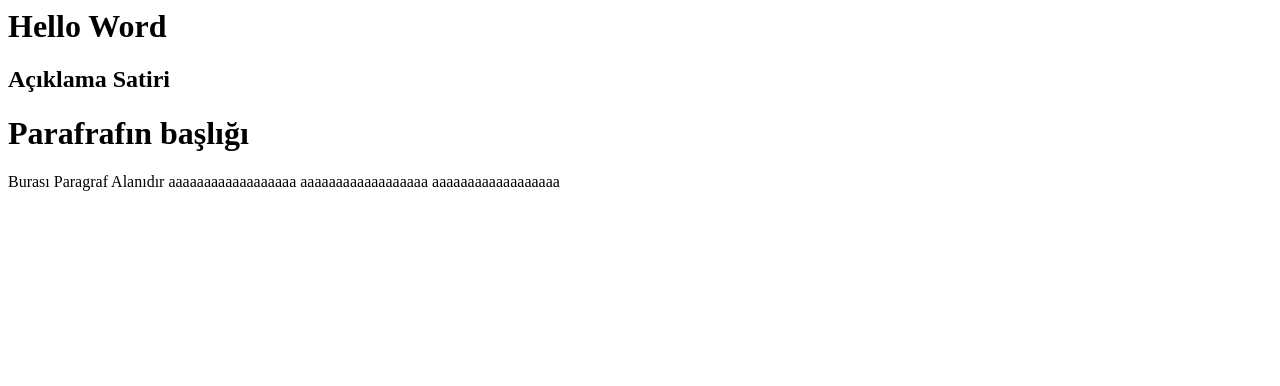
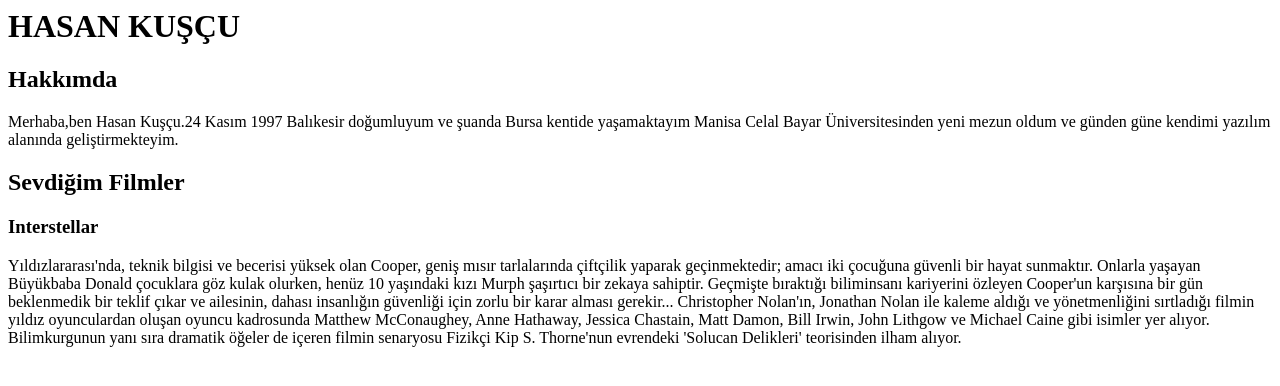
Before and after one commit to kuscuhasann/kodluyoruzFronted101Egitimi, a plain HTML site: page index.html in a window 1280 px wide. Drawn offline with Linux system fonts and the light colour scheme.

Commit message:
Odev 1 Tamamlandı.

```diff
--- a/index.html
+++ b/index.html
@@ -1,9 +1,12 @@
-<h1>Hello Word</h1>
-<!---Aciklama satiri kullanimi-->
-<h2>Açıklama Satiri</h2>
-<h1>Parafrafın başlığı</h1>
-<p>Burası Paragraf Alanıdır
-    aaaaaaaaaaaaaaaaaa
-    aaaaaaaaaaaaaaaaaa
-    aaaaaaaaaaaaaaaaaa
+<h1>HASAN KUŞÇU</h1>
+<h2>Hakkımda</h2>
+<p>Merhaba,ben Hasan Kuşçu.24 Kasım 1997 Balıkesir doğumluyum ve şuanda Bursa kentide yaşamaktayım
+Manisa Celal Bayar Üniversitesinden yeni mezun oldum ve günden güne kendimi yazılım alanında geliştirmekteyim.
 </p>
+<h2>Sevdiğim Filmler</h2>
+<h3>Interstellar</h3>
+<p>
+    Yıldızlararası'nda, teknik bilgisi ve becerisi yüksek olan Cooper, geniş mısır tarlalarında çiftçilik yaparak geçinmektedir; amacı iki çocuğuna güvenli bir hayat sunmaktır. Onlarla yaşayan Büyükbaba Donald çocuklara göz kulak olurken, henüz 10 yaşındaki kızı Murph şaşırtıcı bir zekaya sahiptir. Geçmişte bıraktığı biliminsanı kariyerini özleyen Cooper'un karşısına bir gün beklenmedik bir teklif çıkar ve ailesinin, dahası insanlığın güvenliği için zorlu bir karar alması gerekir...
+
+    Christopher Nolan'ın, Jonathan Nolan ile kaleme aldığı ve yönetmenliğini sırtladığı filmin yıldız oyunculardan oluşan oyuncu kadrosunda Matthew McConaughey, Anne Hathaway, Jessica Chastain, Matt Damon, Bill Irwin, John Lithgow ve Michael Caine gibi isimler yer alıyor. Bilimkurgunun yanı sıra dramatik öğeler de içeren filmin senaryosu Fizikçi Kip S. Thorne'nun evrendeki 'Solucan Delikleri' teorisinden ilham alıyor.
+</p>
```
